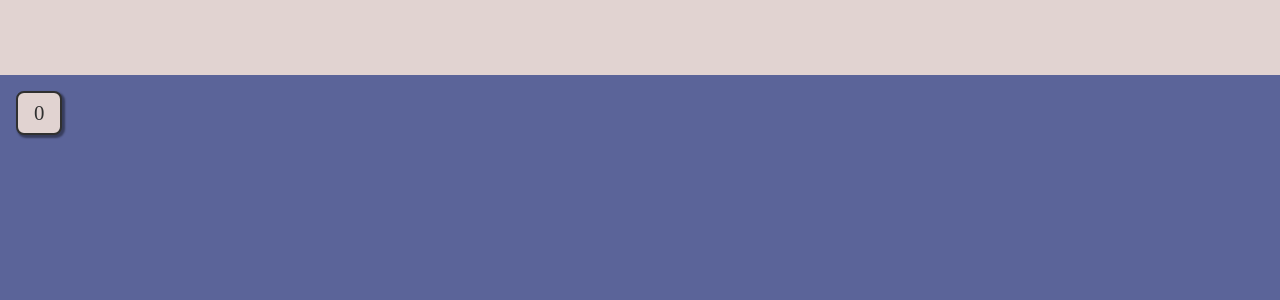
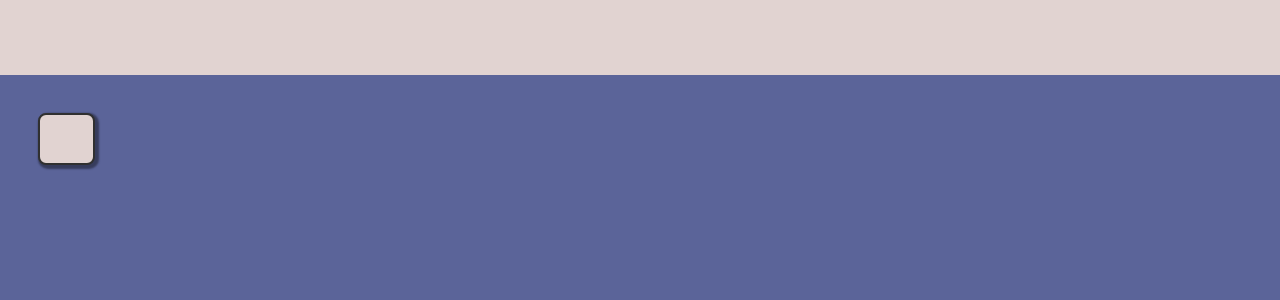
Before and after one commit to livnascimento/calculadora-react, a React (Create React App) app: page / in a window 1280 px wide. Shown: the top 300 px of the page. Built offline with nearby package versions, Linux system fonts and the light colour scheme.

Commit message:
Button Component

```diff
--- a/src/components/Button/index.js
+++ b/src/components/Button/index.js
@@ -1,9 +1,17 @@
-import { ButtonContainer } from "./styles";
+import { ButtonContainer, LargeButtonContainer } from "./styles";
 
-export const Button = () => {
+export const Button = ({label, onClick}) => {
     return (
-      <ButtonContainer>
-        0
+      <ButtonContainer onClick={onClick}>
+        {label}
       </ButtonContainer>
     );
 }
+
+export const LargeButton = ({label, onClick}) => {
+    return (
+      <LargeButtonContainer onClick={onClick}>
+        {label}
+      </LargeButtonContainer>
+    );
+}
--- a/src/components/Button/styles.js
+++ b/src/components/Button/styles.js
@@ -1,14 +1,42 @@
 import styled from "styled-components";
 
 export const ButtonContainer= styled.div`
-    margin: 1rem;
+    display: flex;
+    align-items: center;
+    justify-content: center;
+    margin: 3%;
     padding: 0.5rem 1rem;
-    max-width: fit-content;
+    width: 1em;
+    height: 1.5em;
     font-size: 1.3rem;
     border-radius: 0.5rem;
     background-color: #e1d3d1;
+    text-align: center;
     color: #303030;
     cursor: pointer;
     border: 2px solid #303030;
-    box-shadow: 2px 2px 2px 1px rgba(0, 0, 0, 0.4);
+    box-shadow: 2px 2px 2px 2px rgba(0, 0, 0, 0.4);
+
+    &:hover {
+        filter: contrast(1.2);
+    }
 `
+
+export const LargeButtonContainer= styled.div`
+    margin: 0.3rem;
+    padding: 0.5rem 1rem;
+    width: 4.35em;
+    height: 1.5em;
+    font-size: 1.3rem;
+    border-radius: 0.5rem;
+    background-color: #e1d3d1;
+    text-align: center;
+    color: #303030;
+    cursor: pointer;
+    border: 2px solid #303030;
+    box-shadow: 2px 2px 2px 2px rgba(0, 0, 0, 0.4);
+
+    &:hover {
+        filter: contrast(1.2);
+    }
+`
```
